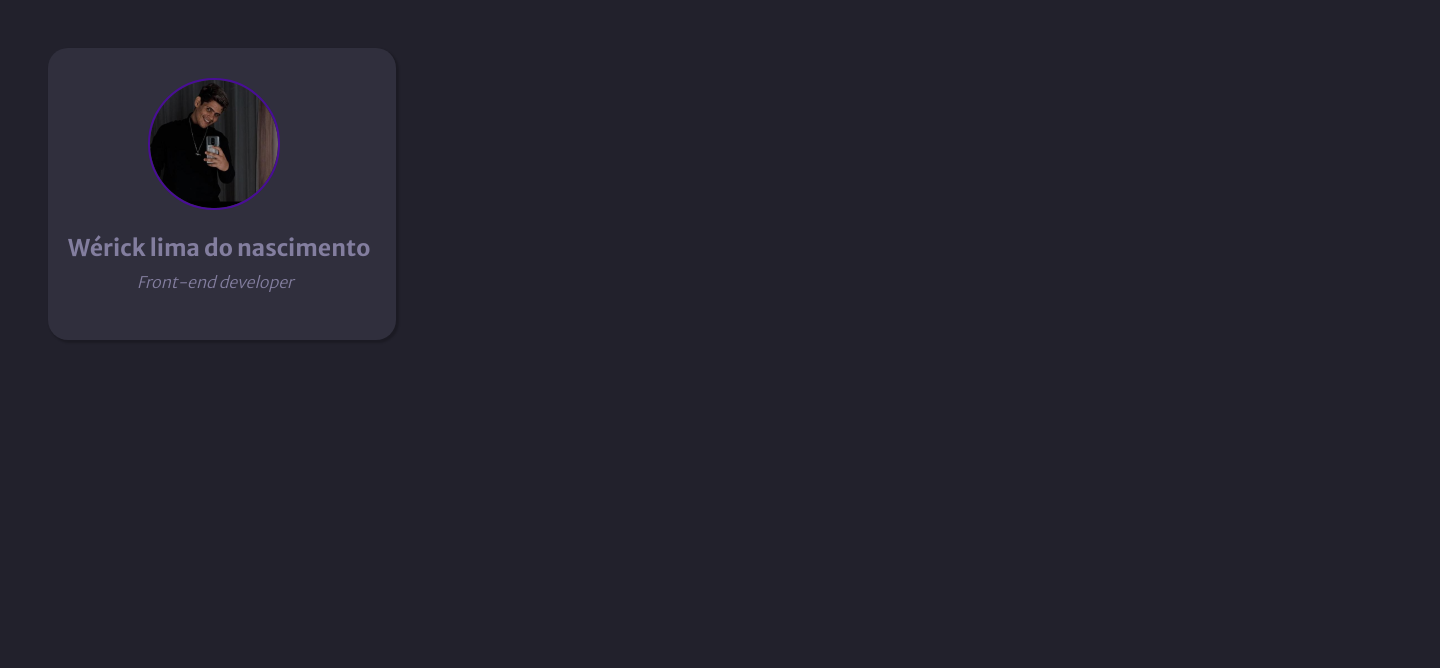
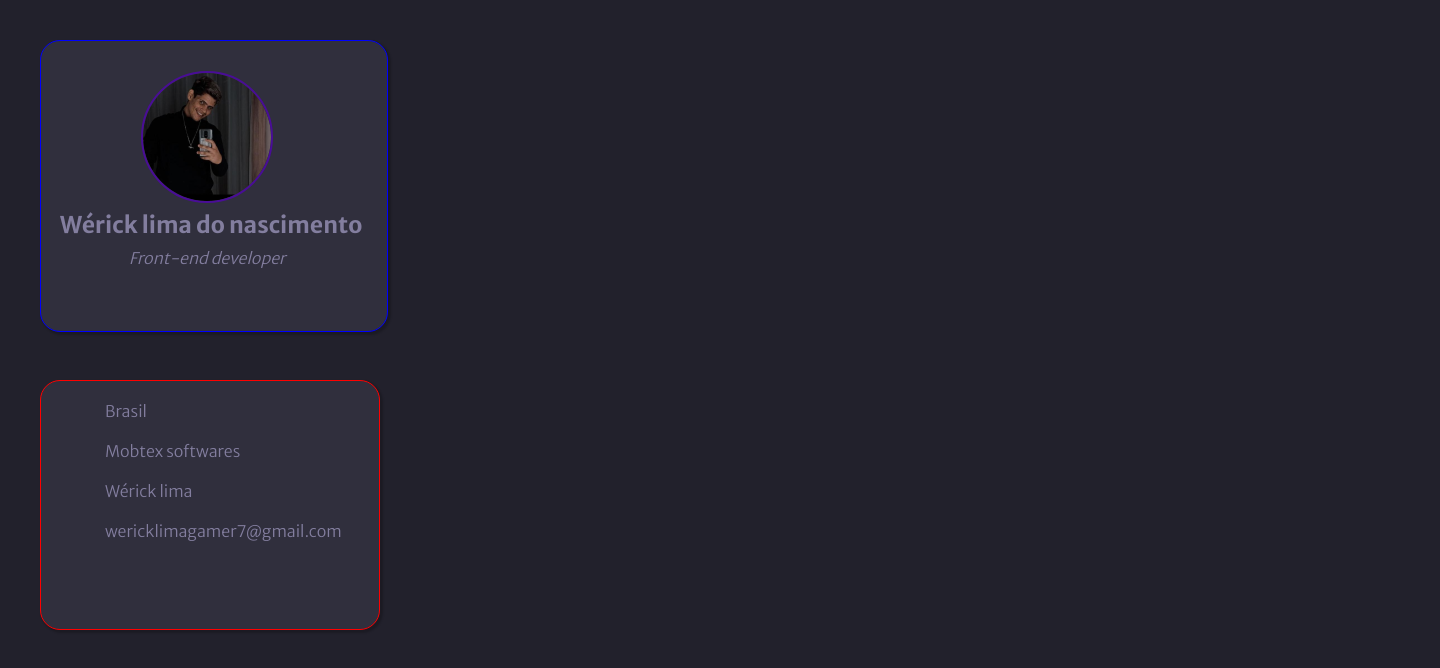
Before and after one commit to werickmobtex/portifolio, a plain HTML site: page portifolio/index.html in a window 1280 px wide. Shown: the top 668 px of the page, 1440 px wide, since content can reach past the window. Drawn offline with Linux system fonts and the light colour scheme.

Commit message:
today: ports

```diff
--- a/portifolio/index.html
+++ b/portifolio/index.html
@@ -9,21 +9,28 @@
   <meta name="viewport" content="width=device-width, initial-scale=1.0">
   <title>Portifolio</title>
   <link rel="stylesheet" href="style.css">
+  <script src="https://kit.fontawesome.com/yourcode.js" crossorigin="anonymous"></script>
 </head>
-<body>
-  <main>
-    <div class="profile">
+<header>
+  <div class="profile">
     <div>
       <img src="./assets/wer.png" alt="">
     </div>
-    </div>
-    <div>
-     <h1>Wérick lima do nascimento</h1>
-    </div>
-     <br>
-     <div>
-     <p>Front-end developer</p>
-     </div>
-    </main>
+  </div>
+    <h1>Wérick lima do nascimento</h1>
+   <br>
+   <p>Front-end developer</p>
+  </header>
+
+  <body>
+    <!-- <p>teste</p> -->
+    <div id="links">
+      <ul>
+        <li>Brasil</li>
+      <li>Mobtex softwares</li>
+      <li>Wérick lima</li>
+      <li>wericklimagamer7@gmail.com</li>
+    </ul>
+  </div>
 </body>
 </html>
--- a/portifolio/style.css
+++ b/portifolio/style.css
@@ -1,15 +1,21 @@
 * {
     box-sizing: border-box;
+    margin: 0;
+    padding: 0;
 }
 
 body {
   background: #22212C;
+  width: 1440px;
+  height: 1767px;
+  position: relative;
 }
 
 
- img {
 /*   padding-top: 30px;
   padding-left: 100px; */
+
+ img {
   background: url(./assets/wer.png) none;
   border: 2px solid rgba(77, 10, 162, 0.89);
   border-radius: 55%;
@@ -27,6 +33,7 @@ body {
   background: #302F3D;
   box-shadow: 2px 2px 2px 1px rgba(0, 0, 0, 0.2);
   border-radius: 20px;
+  border: 1px solid blue;
 }
 
 
@@ -51,3 +58,32 @@ body {
   font-family: 'Merriweather Sans', sans-serif;
   color: #837E9F;
 }
+
+
+#links {
+  border: 1px solid red;
+  width:  340px;
+  height: 250px;
+  margin-top: 362px;
+  margin-left: 40px;
+  position: absolute;
+  background: #302F3D;
+  box-shadow: 2px 2px 2px 1px rgba(0, 0, 0, 0.2);
+  border-radius: 20px;
+}
+
+  li {
+  font-family: 'Merriweather Sans', sans-serif;
+  font-weight: 400;
+  padding-bottom: 20px;
+  color: #837E9F;
+  list-style: none;
+  text-align: left;
+  /* background-image: url(./assets/map-pin.png); */
+
+  }
+  ul {
+    padding-left: 64px;
+    padding-top: 20px;
+    /* background-color: yellow; */
+  }
```
